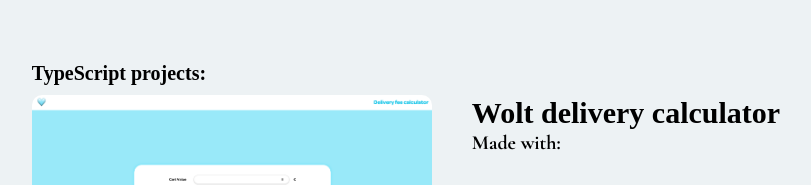
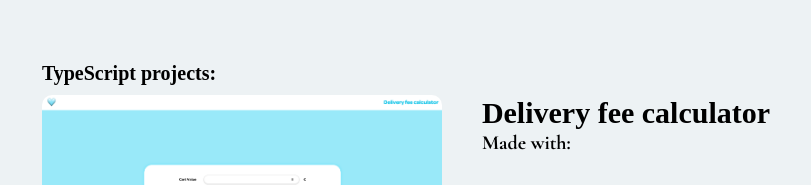
Before and after one commit to elizanierwinska/Portfolio-site, a React (Create React App) app: page /projects in a window 1280 px wide. Shown: the part 876-1061 px from the top of the page, without its empty margins (247-1058 px from the left). Built offline with nearby package versions, Linux system fonts and the light colour scheme; some icons are missing; a web font is replaced by a local one.

Commit message:
Change the title of TypeScript project

```diff
--- a/src/components/Projects.jsx
+++ b/src/components/Projects.jsx
@@ -148,7 +148,7 @@
           <img src="../images/Wolt-delivery-calculator.png" alt="Wolt delivery calculator app"/>
         </Link>
         <div className="description">
-          <h3>Wolt delivery calculator</h3>
+          <h3>Delivery fee calculator</h3>
           <h4>Made with:</h4>
           <div className="tags">
             <Link to="https://www.typescriptlang.org/" target="_blank" >
```
